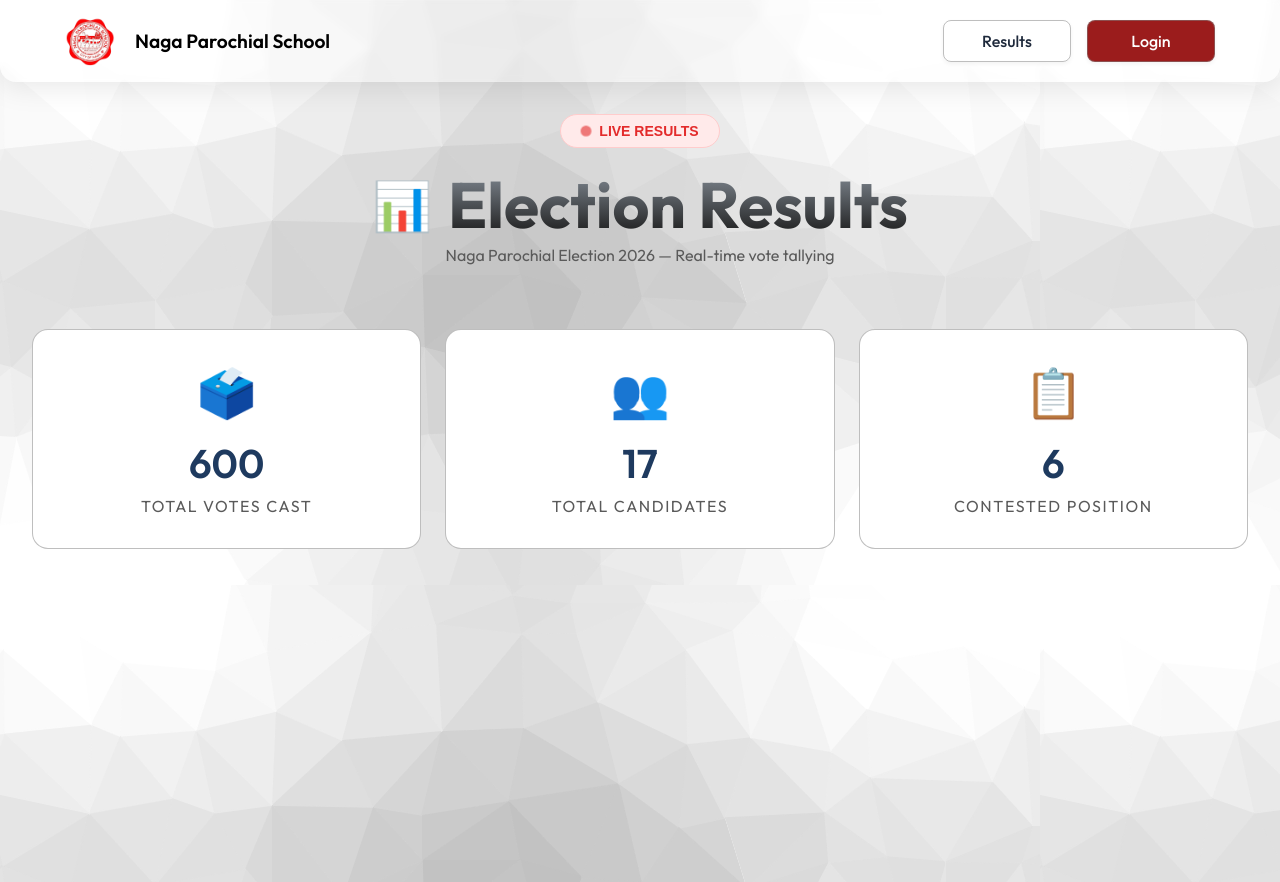
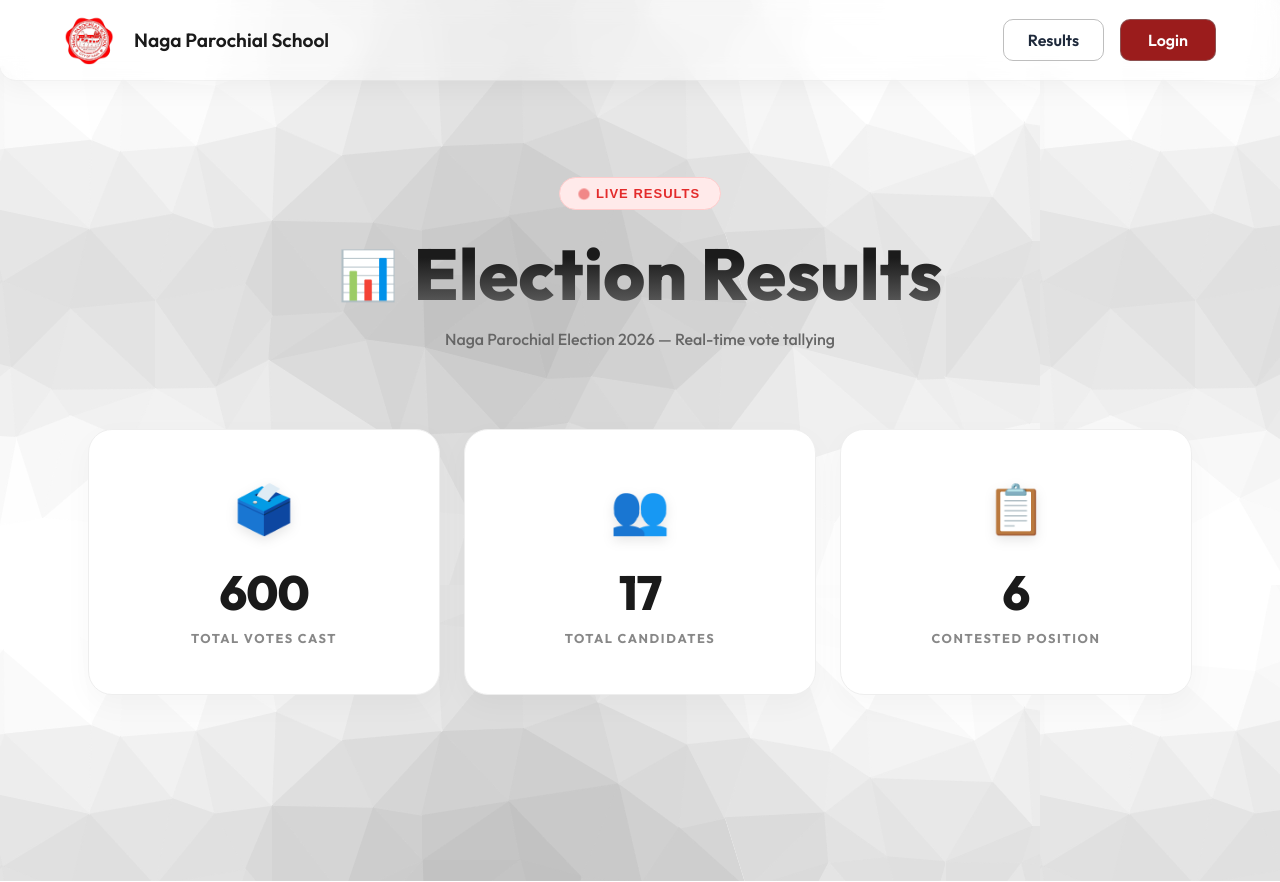
Before and after one commit to IKelly00/Naga-Parochial-Voting-System, a React (Vite) app in the folder frontend/: page /Naga-Parochial-Voting-System/results in a window 1280 px wide. Built offline with nearby package versions, Linux system fonts and the light colour scheme.

Commit message:
Added Animation

```diff
--- a/frontend/src/Components/Header/Header.module.css
+++ b/frontend/src/Components/Header/Header.module.css
@@ -1,18 +1,19 @@
 header {
+  top: 0;
+  left: 0;
+  width: 100%;
   padding: 15px 5%;
-  width: 100%;
   display: flex;
   align-items: center;
   justify-content: space-between;
-  border-bottom: 1px solid var(--border-color);
+  z-index: 100;
+  background: rgba(255, 255, 255, 0.4);
+  backdrop-filter: blur(10px);
+  -webkit-backdrop-filter: blur(10px);
+  border-bottom: 1px solid rgba(0, 0, 0, 0.05);
+  box-shadow: 0 4px 30px rgba(0, 0, 0, 0.05);
   border-radius: 0 0 16px 16px;
-  background: rgba(255, 255, 255, 0.35);
-  border-radius: 0 0 16 16px;
-  box-shadow: 0 4px 30px rgba(0, 0, 0, 0.1);
-  backdrop-filter: blur(3.1px);
-  -webkit-backdrop-filter: blur(3.1px);
-  border: 1px solid rgba(255, 255, 255, 0.1);
-  z-index: 100;
+  animation: headerSlideDown 0.8s cubic-bezier(0.16, 1, 0.3, 1) forwards;
 }
 
 .imgContainer {
@@ -29,12 +30,7 @@ header {
 .schoolName {
   font-size: clamp(1rem, 1.5vw, 1.5rem);
   font-weight: 600;
-}
-
-@media (max-width: 425px) {
-  .schoolName {
-    display: none;
-  }
+  color: #1a1a1a;
 }
 
 .navLinks {
@@ -46,56 +42,41 @@ header {
   display: inline-flex;
   align-items: center;
   justify-content: center;
-  min-width: 8rem;
+  min-width: 6rem;
   padding: 10px 24px;
-
   color: var(--font-color);
   font-size: 1rem;
-  font-weight: 500;
+  font-weight: 600;
   white-space: nowrap;
+  background-color: var(--primary-color);
+  border: 1px solid var(--border-color);
+  border-radius: 10px;
+  cursor: pointer;
 
-  background-color: var(--primary-color);
-  border: 1px solid var(--border-color); /* 0.5px can look blurry on some screens */
-  border-radius: 8px;
-  cursor: pointer;
-  outline: none;
-  transition: all 0.2s ease-in-out;
-  box-shadow: 0 2px 4px rgba(0, 0, 0, 0.05);
+  /* Staggered entrance */
+  opacity: 0;
+  animation: navFadeIn 0.6s ease forwards;
+  animation-delay: 0.4s;
 }
 
 .resultBtn {
   composes: navBtn;
   background-color: transparent;
   color: var(--color);
+  animation-delay: 0.2s; /* Appears first */
 }
 
-.navBtn:hover {
-  filter: brightness(1.1);
-}
-
-.navBtn:active {
-  scale: 0.95;
-}
-
-@media (max-width: 425px) {
-  .navLinks .navBtn {
-    width: 6rem;
-    font-size: 12px;
-  }
-}
-
+/* Modal Styling */
 .loginModal {
   position: fixed;
-  top: 0;
-  left: 0;
-  width: 100%;
-  height: 100vh;
+  inset: 0;
   display: flex;
   justify-content: center;
   align-items: center;
   z-index: 1000;
   backdrop-filter: blur(8px);
   background-color: rgba(0, 0, 0, 0.4);
+  animation: modalFadeIn 0.3s ease forwards;
 }
 
 .mainContainer {
@@ -104,22 +85,25 @@ header {
   padding: 40px;
   width: 90%;
   max-width: 400px;
-  border-radius: 20px;
-  box-shadow: 0 25px 50px -12px rgba(0, 0, 0, 0.5);
+  border-radius: 24px;
+  box-shadow: 0 25px 50px -12px rgba(0, 0, 0, 0.25);
   text-align: left;
+  /* Eye-catching Pop animation */
+  animation: modalPop 0.5s cubic-bezier(0.34, 1.56, 0.64, 1) forwards;
 }
 
 .loginHeader {
-  margin: 0;
-  font-size: 2rem;
+  margin: 0 0 10px 0;
+  font-size: 2.2rem;
   color: #1a1a1a;
   text-align: center;
-  margin-bottom: 10px;
+  font-weight: 800;
 }
+
 .loginSubtitle {
   color: #666;
   margin-bottom: 25px;
-  font-size: 0.9rem;
+  font-size: 0.95rem;
   text-align: center;
 }
 
@@ -140,6 +124,7 @@ header {
   display: flex;
   align-items: center;
 }
+
 .inputIcon {
   position: absolute;
   left: 12px;
@@ -150,10 +135,15 @@ header {
 .inputWrapper input {
   width: 100%;
   padding: 12px 12px 12px 40px;
-  border-radius: 10px;
-  border: 1.5px solid #ddd;
-  background: white;
-  transition: all 0.2s;
+  border-radius: 12px;
+  border: 1.5px solid #eee;
+  background: #fdfdfd;
+  transition: border-color 0.2s;
+}
+
+.inputWrapper input:focus {
+  border-color: var(--primary-color);
+  outline: none;
 }
 
 .showPassword {
@@ -163,61 +153,103 @@ header {
   color: var(--icon-color);
 }
 
-input:focus {
-  border-color: var(--primary-color);
-  outline: none;
-}
-
 .btn {
   width: 100%;
   padding: 14px;
   background: var(--primary-color);
   color: white;
   border: none;
-  border-radius: 10px;
+  border-radius: 12px;
   font-weight: 600;
   cursor: pointer;
   display: flex;
   align-items: center;
   justify-content: center;
   gap: 10px;
-  transition: opacity 0.2s;
-}
-
-.btn:hover {
-  opacity: 0.9;
 }
 
 .closeBtn {
   position: absolute;
-  top: 15px;
-  right: 15px;
+  top: 20px;
+  right: 20px;
   background: #f0f0f0;
   border: none;
   border-radius: 50%;
-  width: 30px;
-  height: 30px;
+  width: 32px;
+  height: 32px;
   display: flex;
   align-items: center;
   justify-content: center;
   cursor: pointer;
-  color: #333;
-}
-
-.closeBtn:hover {
-  background: #e0e0e0;
-}
-
-.closeBtn:active {
-  scale: 0.8;
 }
 
 .forgotPassword {
   text-align: center;
   margin-top: 20px;
 }
+
 .forgotPassword a {
   font-size: 0.85rem;
   color: var(--primary-color);
   text-decoration: none;
 }
+
+/* RESPONSIVE */
+
+@media (max-width: 425px) {
+  .schoolName {
+    display: none;
+  }
+  header {
+    padding: 10px 5%;
+  }
+  .navLinks .navBtn {
+    min-width: 5rem;
+    padding: 8px 16px;
+    font-size: 12px;
+  }
+}
+
+/* KEYFRAMES */
+
+@keyframes headerSlideDown {
+  from {
+    transform: translateY(-100%);
+    opacity: 0;
+  }
+  to {
+    transform: translateY(0);
+    opacity: 1;
+  }
+}
+
+@keyframes navFadeIn {
+  from {
+    transform: translateX(20px);
+    opacity: 0;
+  }
+  to {
+    transform: translateX(0);
+    opacity: 1;
+  }
+}
+
+@keyframes modalFadeIn {
+  from {
+    opacity: 0;
+  }
+  to {
+    opacity: 1;
+  }
+}
+
+@keyframes modalPop {
+  0% {
+    transform: scale(0.9) translateY(20px);
+    opacity: 0;
+  }
+  100% {
+    transform: scale(1) translateY(0);
+    opacity: 1;
+  }
+}
--- a/frontend/src/Components/Result/Result.module.css
+++ b/frontend/src/Components/Result/Result.module.css
@@ -1,18 +1,22 @@
 .mainContainer {
   width: 100%;
-  height: 100vh;
+  min-height: 100vh;
+  animation: pageFadeIn 0.8s ease-out;
 }
 
 .mainContent {
   display: flex;
   flex-direction: column;
+  max-width: 1200px;
+  margin: 0 auto;
 }
 
 .topContent {
   display: flex;
   align-items: center;
   flex-direction: column;
-  margin-top: 2rem;
+  margin-top: 6rem;
+  padding: 0 1rem;
 }
 
 .live {
@@ -26,14 +30,15 @@
   color: #e32b2b;
   font-family: sans-serif;
   font-weight: 700;
-  font-size: 14px;
+  font-size: 13px;
   text-transform: uppercase;
+  letter-spacing: 1px;
 }
 
 .live::before {
   content: "";
-  width: 10px;
-  height: 10px;
+  width: 8px;
+  height: 8px;
   background-color: #e32b2b;
   border-radius: 50%;
   display: inline-block;
@@ -41,17 +46,14 @@
 }
 
 @keyframes pulse {
-  0% {
+  0%,
+  100% {
     transform: scale(1);
     opacity: 1;
   }
   50% {
-    transform: scale(1.1);
-    opacity: 0.5;
-  }
-  100% {
-    transform: scale(1);
-    opacity: 1;
+    transform: scale(1.5);
+    opacity: 0.4;
   }
 }
 
@@ -59,30 +61,39 @@
   display: flex;
   align-items: center;
   gap: 1rem;
-  margin-top: 1rem;
+  margin-top: 1.5rem;
 }
 
 .heading span {
-  font-size: 3rem;
+  font-size: clamp(2rem, 5vw, 3rem);
 }
 
 .heading h1 {
-  font-size: 4rem;
-  background: linear-gradient(360deg, #1b1b1b 10%, #8b949e 100%);
+  font-size: clamp(2.5rem, 8vw, 4.5rem);
+  font-weight: 800;
+  background: linear-gradient(180deg, #1b1b1b 30%, #666 100%);
   -webkit-background-clip: text;
   -webkit-text-fill-color: transparent;
   text-align: center;
+  line-height: 1.1;
 }
 
 .electionDesc {
-  color: var(--p-color);
+  color: #666;
   text-align: center;
+  margin-top: 1rem;
+  font-weight: 500;
+  opacity: 0;
+  animation: fadeIn 0.8s ease forwards;
+  animation-delay: 0.3s;
 }
+
+/* Stats Cards Section */
 
 .cardContent {
   display: flex;
   align-items: center;
-  margin-top: 2rem;
+  margin-top: 3rem;
   justify-content: center;
   gap: 1.5rem;
   flex-wrap: wrap;
@@ -93,21 +104,38 @@
   display: flex;
   align-items: center;
   flex-direction: column;
-  gap: 1rem;
-  border: 1px solid var(--border-color);
-  padding: 2rem;
-  border-radius: 16px;
-  width: 100%;
-  flex: 1 1 20rem; /* Grow | Shrink | Basis (Ideal width) */
-  max-width: 25rem;
-  min-height: 12rem;
+  gap: 1.5rem;
+  border: 1px solid #eee;
+  padding: 3rem 2rem;
+  border-radius: 24px;
   background-color: #ffffff;
-  cursor: pointer;
-  transition: all 0.3s ease;
+  box-shadow: 0 10px 30px rgba(0, 0, 0, 0.03);
+  flex: 1 1 18rem;
+  max-width: 22rem;
+  min-height: 14rem;
+  opacity: 0;
+  transform: scale(0.9);
+  animation: cardPopIn 0.6s cubic-bezier(0.34, 1.56, 0.64, 1) forwards;
+  transition: all 0.5s ease;
+}
+
+.cards:nth-child(1) {
+  animation-delay: 0.4s;
+}
+.cards:nth-child(2) {
+  animation-delay: 0.5s;
+}
+.cards:nth-child(3) {
+  animation-delay: 0.6s;
+}
+
+.cards:hover {
+  box-shadow: 0 5px 0 rgb(119, 119, 119);
 }
 
 .cardsIcon {
   font-size: 3rem;
+  filter: drop-shadow(0 4px 6px rgba(0, 0, 0, 0.1));
 }
 
 .votesCount {
@@ -118,35 +146,68 @@
 }
 
 .count {
-  font-size: 2.5rem;
-  font-weight: 600;
-  color: #1e3a5f;
+  font-size: 3rem;
+  font-weight: 800;
+  color: #1a1a1a;
+  letter-spacing: -1px;
 }
 
 .votesCount p {
   letter-spacing: 0.1rem;
-  color: var(--p-color);
+  color: #888;
+  font-weight: 700;
+  font-size: 0.8rem;
+  text-transform: uppercase;
 }
 
-.cards:hover {
-  transform: translateY(-3px);
-  box-shadow: 0px 5px 0px rgb(88, 88, 88);
+/* Animations */
+
+@keyframes pageFadeIn {
+  from {
+    opacity: 0;
+  }
+  to {
+    opacity: 1;
+  }
 }
 
-@media (max-width: 423px) {
+@keyframes fadeIn {
+  to {
+    opacity: 1;
+  }
+}
+
+@keyframes cardPopIn {
+  to {
+    opacity: 1;
+    transform: scale(1);
+  }
+}
+
+/* Responsive Overrides */
+
+@media (max-width: 768px) {
+  .topContent {
+    margin-top: 4rem;
+  }
+  .cardContent {
+    padding: 1rem;
+    gap: 1rem;
+  }
+}
+
+@media (max-width: 480px) {
   .heading h1 {
-    font-size: 2.8rem;
+    font-size: 2.2rem;
   }
-
-  .electionDesc {
-    font-size: 0.7rem;
-  }
-
   .heading span {
     display: none;
   }
-
-  .cardContent {
-    margin-top: 0.5rem;
+  .electionDesc {
+    font-size: 0.8rem;
+    padding: 0 1rem;
+  }
+  .cards {
+    padding: 2rem 1rem;
   }
 }
```
Also changed, not shown: frontend/src/Components/Main/Main.module.css (+144 -138 lines).
